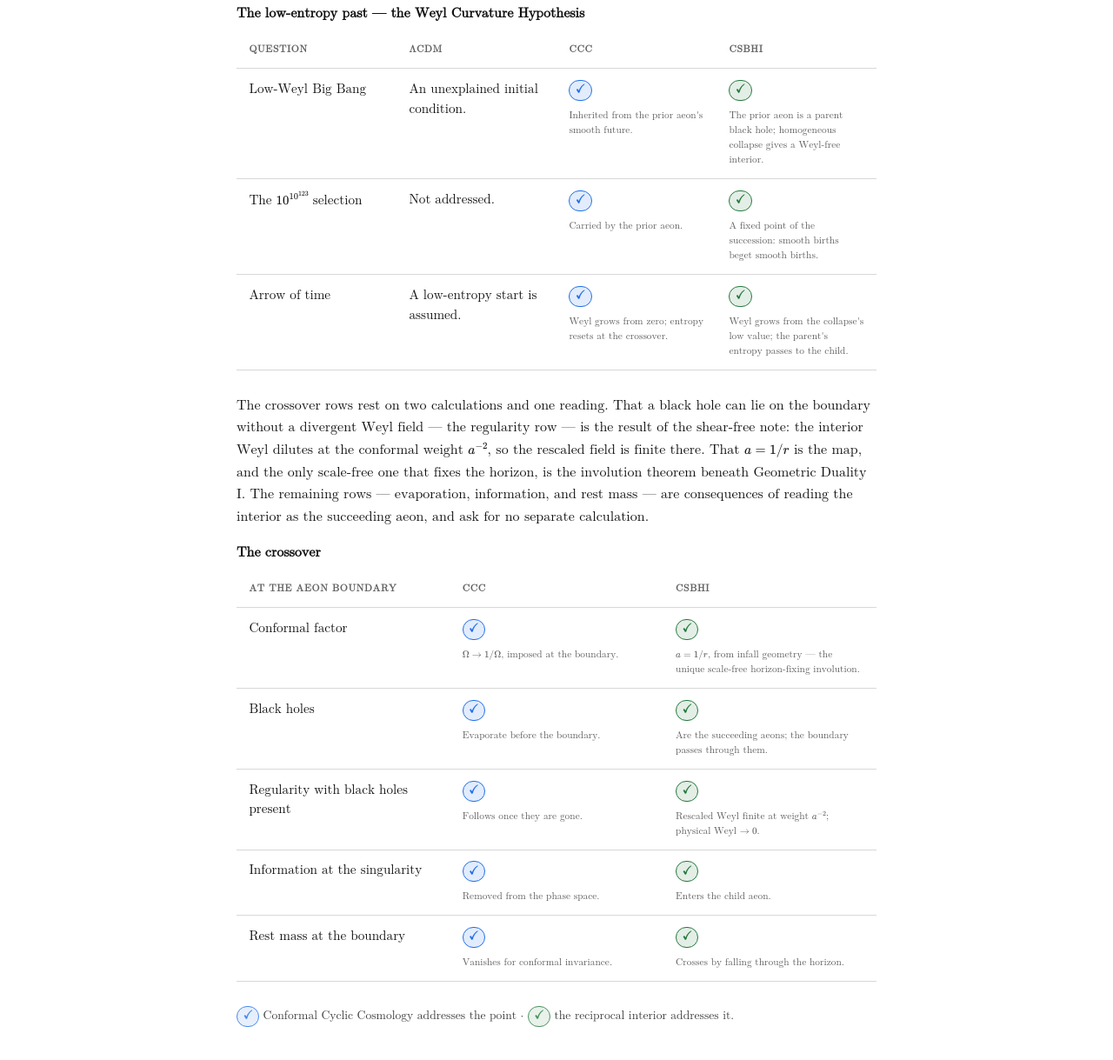
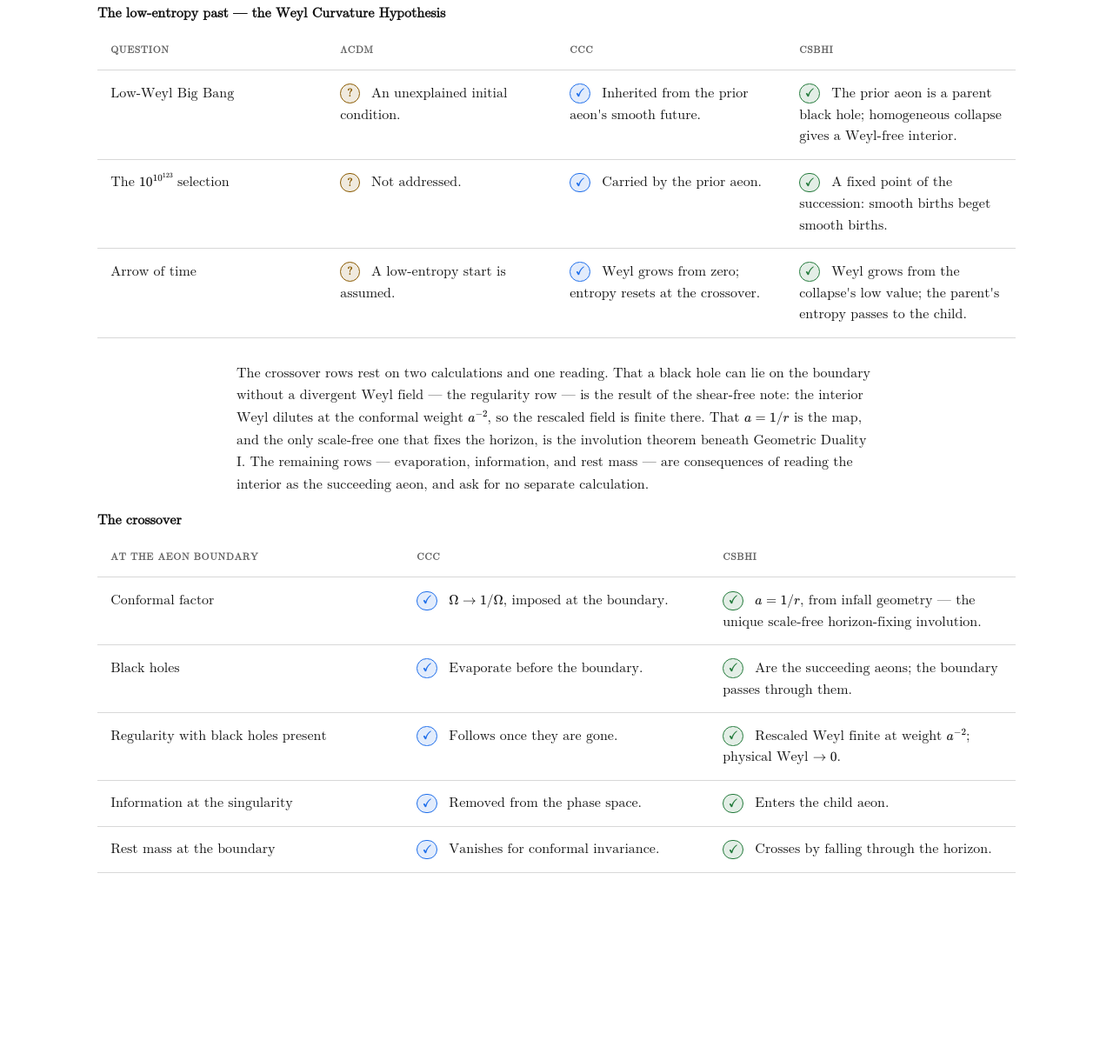
Before and after one commit to gilansalehi/csbhi, a plain HTML site: page penrose.html in a window 1280 px wide. Shown: the part 2851-4070 px from the top of the page at 87% size. After the commit the page ends 3999 px from the top, so only its background shows below. Drawn offline with nearby package versions, Linux system fonts and the light colour scheme; some packages are replaced by stand-ins of ours; a web font is replaced by a local one.

Commit message:
Improve penrose packet, pt 2

```diff
--- a/penrose.html
+++ b/penrose.html
@@ -59,12 +59,12 @@
     }
     .penrose-compare th,
     .penrose-compare td {
-      padding: 0.8rem 0.9rem;
+      padding: 0.85rem 0.95rem;
       border-bottom: 1px solid color-mix(in srgb, currentColor 16%, transparent);
       text-align: left;
       vertical-align: top;
-      font-size: 0.95rem;
-      line-height: 1.5;
+      font-size: 1rem;
+      line-height: 1.55;
       overflow-wrap: break-word;
     }
     .penrose-compare th {
@@ -80,27 +80,35 @@
       display: inline-flex;
       align-items: center;
       justify-content: center;
-      min-width: 1.5rem;
-      height: 1.5rem;
-      margin-bottom: 0.5rem;
-      padding: 0 0.4rem;
+      min-width: 1.4rem;
+      height: 1.4rem;
+      margin-right: 0.5rem;
+      padding: 0 0.35rem;
       border: 1px solid color-mix(in srgb, var(--status-color) 55%, currentColor);
       border-radius: 999px;
       background: color-mix(in srgb, var(--status-color) 13%, transparent);
       color: var(--status-color);
-      font-size: 0.85rem;
+      font-size: 0.8rem;
       font-weight: 700;
       line-height: 1;
+      vertical-align: 0.05em;
     }
     .penrose-compare .status[data-status="addressed"] { --status-color: var(--status-addressed); }
     .penrose-compare .status[data-status="target"]    { --status-color: var(--status-target); }
-    .penrose-compare .note { display: block; }
+    .penrose-compare .status[data-status="planned"]   { --status-color: var(--status-planned); }
+    .penrose-compare .cell-note {
+      display: inline;
+      font-size: 1rem;
+      line-height: 1.55;
+      color: inherit;
+      opacity: 1;
+    }
 
-    .penrose-legend {
-      font-size: 0.85rem;
-      opacity: 0.82;
-      margin-top: 0.4rem;
-      line-height: 1.6;
+    @media screen and (min-width: 1160px) {
+      .penrose-compare table {
+        width: calc(100% + 20rem);
+        margin-inline: -10rem;
+      }
     }
 
     @media screen and (max-width: 760px) {
@@ -248,8 +256,8 @@
       <section id="comparison" class="penrose-compare" aria-labelledby="comparison-title">
         <h2 id="comparison-title">The three pictures, side by side</h2>
         <p>
-          The columns are complementary rather than competing: Conformal Cyclic Cosmology names what must hold at the
-          crossover, and the reciprocal interior supplies a geometry in which it holds.
+          Conformal Cyclic Cosmology names what must hold at the crossover; the reciprocal interior supplies a
+          geometry in which it holds.
         </p>
 
         <p>
@@ -275,39 +283,48 @@
           <tbody>
             <tr>
               <td data-label="Question">Low-Weyl Big Bang</td>
-              <td data-label="ΛCDM">An unexplained initial condition.</td>
+              <td data-label="ΛCDM">
+                <span class="status" data-status="planned">?</span>
+                <span class="cell-note">An unexplained initial condition.</span>
+              </td>
               <td data-label="CCC">
                 <span class="status" data-status="target">✓</span>
-                <span class="note">Inherited from the prior aeon's smooth future.</span>
+                <span class="cell-note">Inherited from the prior aeon's smooth future.</span>
               </td>
               <td data-label="CSBHI">
                 <span class="status" data-status="addressed">✓</span>
-                <span class="note">The prior aeon is a parent black hole; homogeneous collapse gives a Weyl-free
+                <span class="cell-note">The prior aeon is a parent black hole; homogeneous collapse gives a Weyl-free
                   interior.</span>
               </td>
             </tr>
             <tr>
               <td data-label="Question">The \(10^{10^{123}}\) selection</td>
-              <td data-label="ΛCDM">Not addressed.</td>
+              <td data-label="ΛCDM">
+                <span class="status" data-status="planned">?</span>
+                <span class="cell-note">Not addressed.</span>
+              </td>
               <td data-label="CCC">
                 <span class="status" data-status="target">✓</span>
-                <span class="note">Carried by the prior aeon.</span>
+                <span class="cell-note">Carried by the prior aeon.</span>
               </td>
               <td data-label="CSBHI">
                 <span class="status" data-status="addressed">✓</span>
-                <span class="note">A fixed point of the succession: smooth births beget smooth births.</span>
+                <span class="cell-note">A fixed point of the succession: smooth births beget smooth births.</span>
               </td>
             </tr>
             <tr>
               <td data-label="Question">Arrow of time</td>
-              <td data-label="ΛCDM">A low-entropy start is assumed.</td>
+              <td data-label="ΛCDM">
+                <span class="status" data-status="planned">?</span>
+                <span class="cell-note">A low-entropy start is assumed.</span>
+              </td>
               <td data-label="CCC">
                 <span class="status" data-status="target">✓</span>
-                <span class="note">Weyl grows from zero; entropy resets at the crossover.</span>
+                <span class="cell-note">Weyl grows from zero; entropy resets at the crossover.</span>
               </td>
               <td data-label="CSBHI">
                 <span class="status" data-status="addressed">✓</span>
-                <span class="note">Weyl grows from the collapse's low value; the parent's entropy passes to the
+                <span class="cell-note">Weyl grows from the collapse's low value; the parent's entropy passes to the
                   child.</span>
               </td>
             </tr>
@@ -337,11 +354,11 @@
               <td data-label="At the aeon boundary">Conformal factor</td>
               <td data-label="CCC">
                 <span class="status" data-status="target">✓</span>
-                <span class="note">\(\Omega\to1/\Omega\), imposed at the boundary.</span>
+                <span class="cell-note">\(\Omega\to1/\Omega\), imposed at the boundary.</span>
               </td>
               <td data-label="CSBHI">
                 <span class="status" data-status="addressed">✓</span>
-                <span class="note">\(a=1/r\), from infall geometry — the unique scale-free horizon-fixing
+                <span class="cell-note">\(a=1/r\), from infall geometry — the unique scale-free horizon-fixing
                   involution.</span>
               </td>
             </tr>
@@ -349,53 +366,49 @@
               <td data-label="At the aeon boundary">Black holes</td>
               <td data-label="CCC">
                 <span class="status" data-status="target">✓</span>
-                <span class="note">Evaporate before the boundary.</span>
+                <span class="cell-note">Evaporate before the boundary.</span>
               </td>
               <td data-label="CSBHI">
                 <span class="status" data-status="addressed">✓</span>
-                <span class="note">Are the succeeding aeons; the boundary passes through them.</span>
+                <span class="cell-note">Are the succeeding aeons; the boundary passes through them.</span>
               </td>
             </tr>
             <tr>
               <td data-label="At the aeon boundary">Regularity with black holes present</td>
               <td data-label="CCC">
                 <span class="status" data-status="target">✓</span>
-                <span class="note">Follows once they are gone.</span>
+                <span class="cell-note">Follows once they are gone.</span>
               </td>
               <td data-label="CSBHI">
                 <span class="status" data-status="addressed">✓</span>
-                <span class="note">Rescaled Weyl finite at weight \(a^{-2}\); physical Weyl \(\to0\).</span>
+                <span class="cell-note">Rescaled Weyl finite at weight \(a^{-2}\); physical Weyl \(\to0\).</span>
               </td>
             </tr>
             <tr>
               <td data-label="At the aeon boundary">Information at the singularity</td>
               <td data-label="CCC">
                 <span class="status" data-status="target">✓</span>
-                <span class="note">Removed from the phase space.</span>
+                <span class="cell-note">Removed from the phase space.</span>
               </td>
               <td data-label="CSBHI">
                 <span class="status" data-status="addressed">✓</span>
-                <span class="note">Enters the child aeon.</span>
+                <span class="cell-note">Enters the child aeon.</span>
               </td>
             </tr>
             <tr>
               <td data-label="At the aeon boundary">Rest mass at the boundary</td>
               <td data-label="CCC">
                 <span class="status" data-status="target">✓</span>
-                <span class="note">Vanishes for conformal invariance.</span>
+                <span class="cell-note">Vanishes for conformal invariance.</span>
               </td>
               <td data-label="CSBHI">
                 <span class="status" data-status="addressed">✓</span>
-                <span class="note">Crosses by falling through the horizon.</span>
+                <span class="cell-note">Crosses by falling through the horizon.</span>
               </td>
             </tr>
           </tbody>
         </table>
 
-        <p class="penrose-legend">
-          <span class="status" data-status="target">✓</span> Conformal Cyclic Cosmology addresses the point ·
-          <span class="status" data-status="addressed">✓</span> the reciprocal interior addresses it.
-        </p>
       </section>
     </article>
 
```
